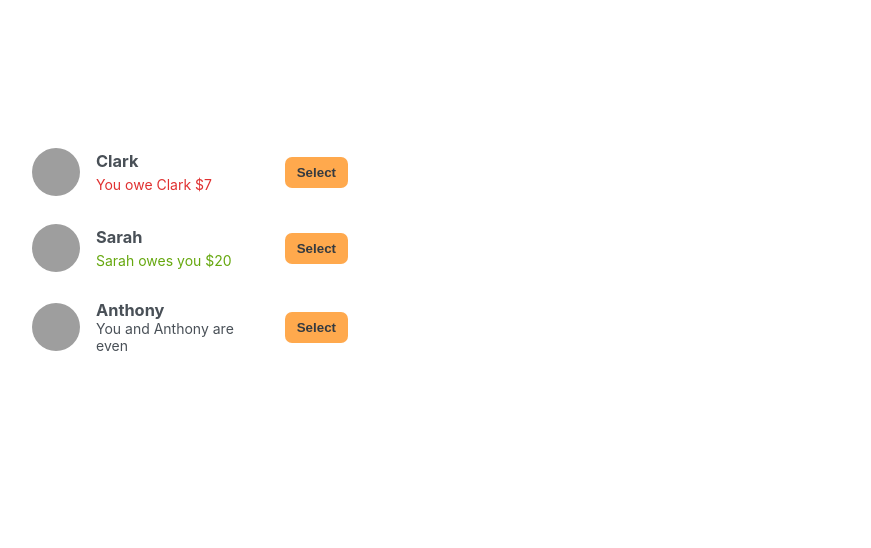
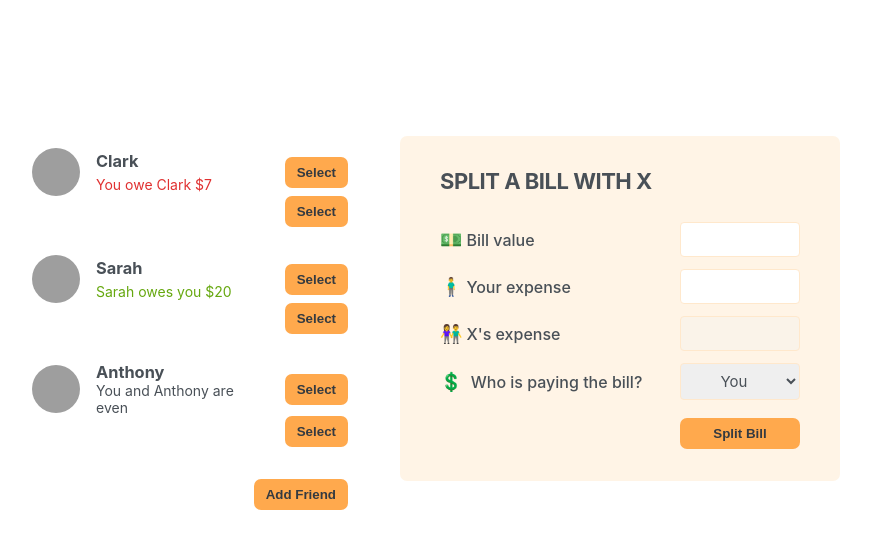
Before and after one commit to Art-Luzrab/EatNSplit, a React (Create React App) app: page / in a window 1280 px wide. Shown: the top 548 px of the page, without its empty margins (210-1081 px from the left). Built offline with nearby package versions, Linux system fonts and the light colour scheme; grey boxes are pictures that could not be loaded.

Commit message:
Displaying the new friend form

```diff
--- a/src/App.js
+++ b/src/App.js
@@ -1,3 +1,5 @@
+import { useState } from "react";
+
 const initialFriends = [
   {
     id: 118836,
@@ -19,12 +21,31 @@
   },
 ];
 
+function Button({ children, onClick }) {
+  return (
+    <button className="button" onClick={onClick}>
+      {children}
+    </button>
+  );
+}
+
 export default function App() {
+  const [showAddFriend, setShowAddFriend] = useState(false);
+
+  function handleShowAddFriend() {
+    setShowAddFriend((show) => !show);
+  }
+
   return (
     <div className="app">
       <div className="sidebar">
         <FriendsList />
+        {showAddFriend && <FormAddFriend />}
+        <Button onClick={handleShowAddFriend}>
+          {showAddFriend ? "Close" : "Add Friend"}
+        </Button>
       </div>
+      <FormSplitBill />
     </div>
   );
 }
@@ -59,6 +80,44 @@
       {friend.balance === 0 && <p>You and {friend.name} are even</p>}
 
       <button className="button">Select</button>
+
+      <Button>Select</Button>
     </li>
   );
 }
+
+function FormAddFriend() {
+  return (
+    <form className="form-add-friend">
+      <label>👫Friend Name</label>
+      <input type="text" />
+      <label> 🖼 Image URL</label>
+      <input type="text" />
+      <Button>Add</Button>
+    </form>
+  );
+}
+
+function FormSplitBill() {
+  return (
+    <form className="form-split-bill">
+      <h2>Split a bill with X</h2>
+
+      <label>💵Bill value</label>
+      <input type="text" />
+
+      <label>🧍‍♂️Your expense</label>
+      <input type="text" />
+
+      <label>👫X's expense</label>
+      <input type="text" disabled />
+
+      <label>💲 Who is paying the bill?</label>
+      <select>
+        <option value="user">You</option>
+        <option value="friend">X</option>
+      </select>
+      <Button>Split Bill</Button>
+    </form>
+  );
+}
```
